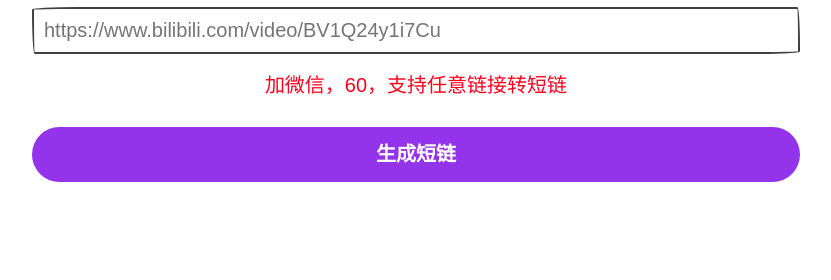
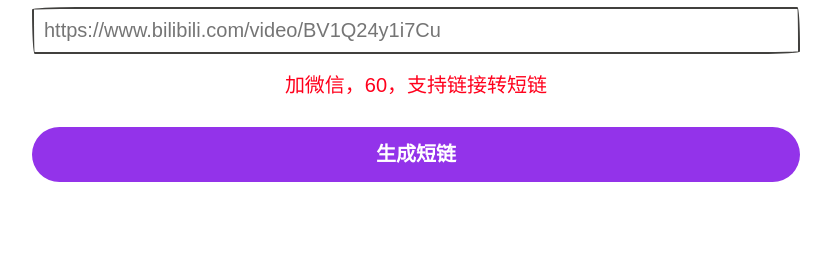
Before and after one commit to xlzy520/bili-short-url, a website: page index.html in a window 1280 px wide. Shown: the part 77-357 px from the top of the page, without its empty margins (224-1055 px from the left). Drawn offline with nearby package versions, Linux system fonts and the light colour scheme; a small style sheet from the web is missing; a web font is replaced by a local one.

Commit message:
调整tips

```diff
--- a/index.html
+++ b/index.html
@@ -45,7 +45,7 @@
       <input id="origin_url" type="url" name="origin_url" v-model="inputUrl" @input="inputUrlChange" :placeholder="defaultValue">
       <svg class="close-icon" v-show="closeIconVisible" @click="clearInput" xmlns="http://www.w3.org/2000/svg" xmlns:xlink="http://www.w3.org/1999/xlink" aria-hidden="true" role="img" class="iconify iconify--mdi" width="32" height="32" preserveAspectRatio="xMidYMid meet" viewBox="0 0 24 24"><path d="M19 6.41L17.59 5L12 10.59L6.41 5L5 6.41L10.59 12L5 17.59L6.41 19L12 13.41L17.59 19L19 17.59L13.41 12L19 6.41z" fill="currentColor"></path></svg>
     </div>
-    <div class="tips">加微信，60，支持任意链接转短链</div>
+    <div class="tips">加微信，60，支持链接转短链</div>
 
     <div class="submit-btn" id="submit" @click="handleSubmit">生成短链</div>
 
```
